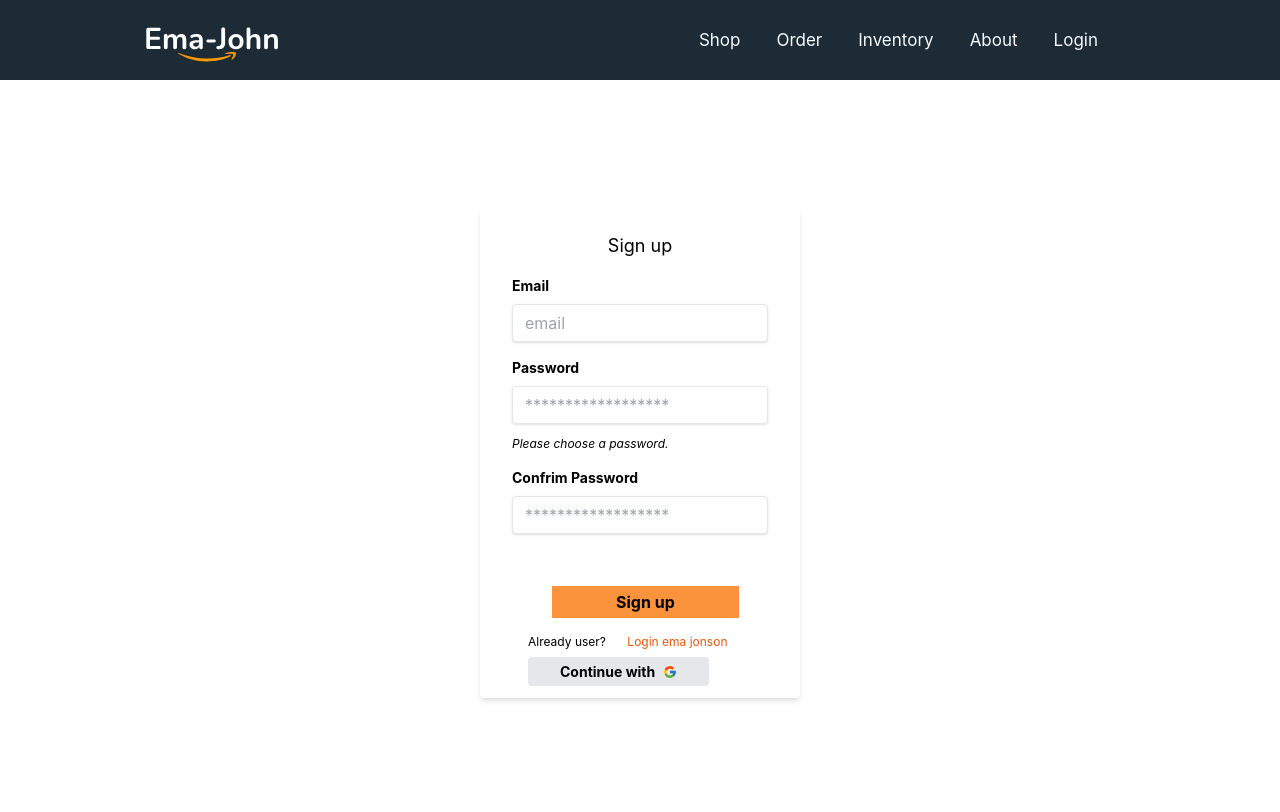
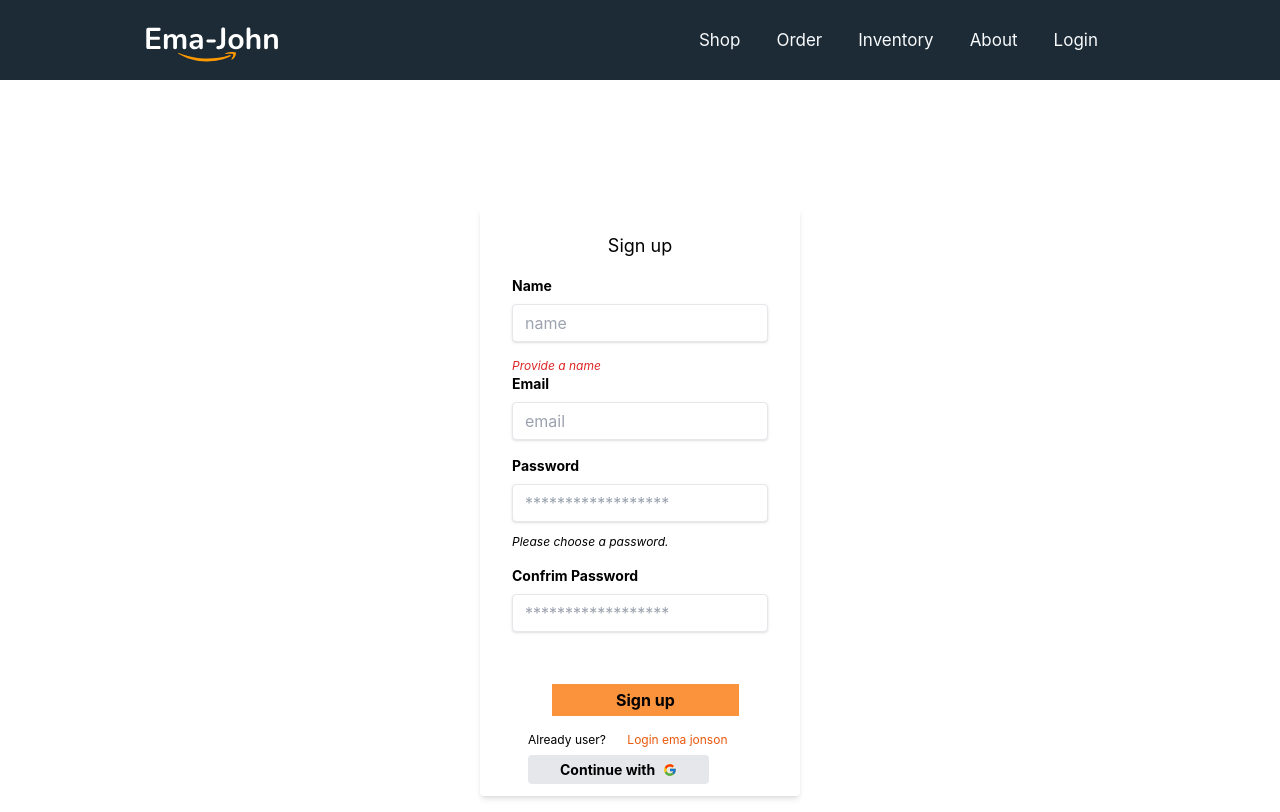
Before and after one commit to anamerasul/ema-jonson-react-router-firebase, a React (Create React App) app in the folder ema-jonson-router-firebase/: page /signup in a window 1280 px wide. Built offline with nearby package versions, Linux system fonts and the light colour scheme.

Commit message:
Install React firebase hook implement create user

```diff
--- a/ema-jonson-router-firebase/package.json
+++ b/ema-jonson-router-firebase/package.json
@@ -12,6 +12,7 @@
     "react": "^18.0.0",
     "react-bootstrap": "^2.2.3",
     "react-dom": "^18.0.0",
+    "react-firebase-hooks": "^5.0.3",
     "react-icons": "^4.3.1",
     "react-router-dom": "^6.3.0",
     "react-scripts": "5.0.1",
--- a/ema-jonson-router-firebase/src/Components/SignUp/SignUp.js
+++ b/ema-jonson-router-firebase/src/Components/SignUp/SignUp.js
@@ -1,20 +1,36 @@
 import React, { useState } from 'react';
-import { Link } from 'react-router-dom';
+import { Link, useNavigate } from 'react-router-dom';
 import { FcGoogle } from 'react-icons/fc';
 import "./SignUp.css"
+import auth from '../../firebase.init';
+import { useCreateUserWithEmailAndPassword } from 'react-firebase-hooks/auth';
+
+
 
 const SignUp = () => {
 
     const [email, setEmail] = useState('')
+    const [name, setName] = useState('')
     const [password, setPassword] = useState('')
     const [confirmPassword, setConfirmPassword] = useState('')
     const [error, setError] = useState('')
+
+    const navigate = useNavigate()
+
+
+
+    const [createUserWithEmailAndPassword, user] = useCreateUserWithEmailAndPassword(auth)
 
 
     const handleGoogleSignUp = () => {
 
 
 
+    }
+
+    const handleNameBlur = (e) => {
+
+        setName(e.target.value)
     }
 
     const handleEmailBlur = e => {
@@ -32,6 +48,10 @@ const SignUp = () => {
 
         setConfirmPassword(e.target.value)
     }
+
+    if (user) {
+        navigate('/')
+    }
     const handleSignUPSubmit = (e) => {
 
         e.preventDefault()
@@ -40,7 +60,20 @@ const SignUp = () => {
             setError('your password didnot match')
             return;
         }
+
+        if (password.length < 6) {
+
+            setError('password must be 6 charecter long')
+        }
+
+
+        createUserWithEmailAndPassword(email, password)
+
     }
+
+    // console.log(name)
+
+
 
     return (
 
@@ -61,9 +94,22 @@ const SignUp = () => {
                         </button> */}
                         </div>
 
+                        <div className="mb-4">
+                            <label className="block text-grey-darker text-sm font-bold mb-2" htmlFor="name">
+                                Name
+                            </label>
+
+                            <input onBlur={handleNameBlur} className="shadow appearance-none border rounded w-full py-2 px-3 text-grey-darker leading-tight focus:outline-none focus:shadow-outline" id="name" type="text" placeholder="name" required />
+                        </div>
+                        {
+
+                            name ? '' : <p className="text-red-600 text-xs italic">Provide a name</p>
+                        }
+
+
 
                         <div className="mb-4">
-                            <label className="block text-grey-darker text-sm font-bold mb-2" htmlFor="Email">
+                            <label className="block text-grey-darker text-sm font-bold mb-2" htmlFor="email">
                                 Email
                             </label>
 
```
Also changed, not shown: 1 other file (tests, documents, lock files or other folders).
